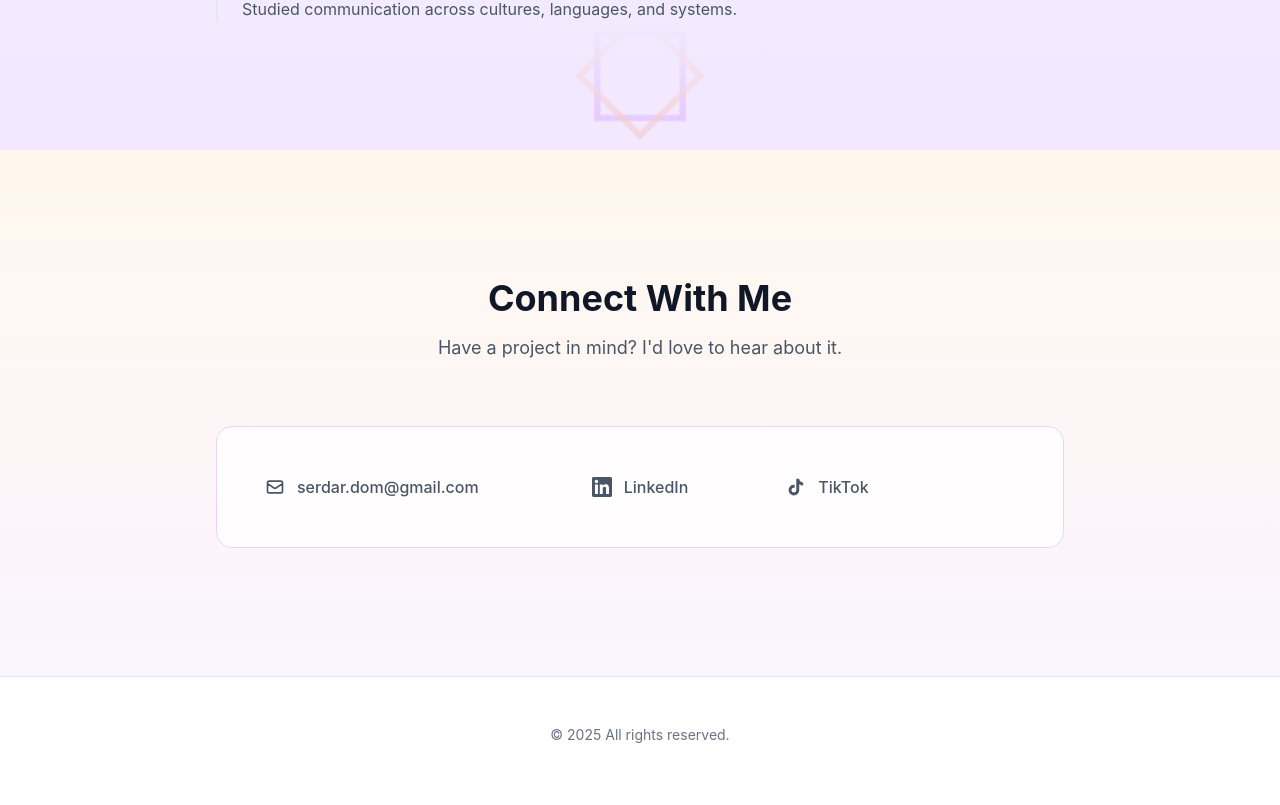
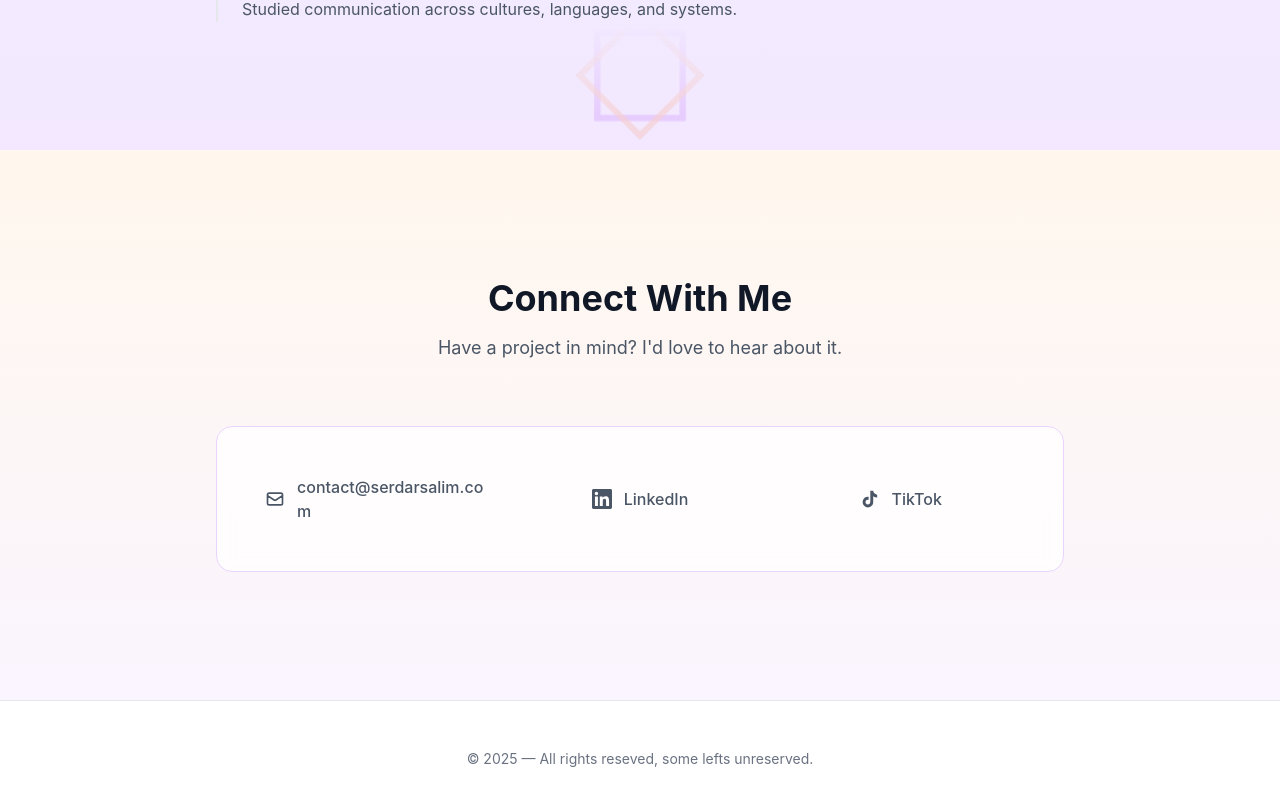
Before and after one commit to serdarsalim/serdarsalimhp, a Next.js app: page / in a window 1280 px wide. Shown: the part 2394-3199 px from the top of the page. Built offline with nearby package versions, Linux system fonts and the light colour scheme.

Commit message:
finished the portfolio

```diff
--- a/app/components/Contact.tsx
+++ b/app/components/Contact.tsx
@@ -19,13 +19,13 @@ export default function Contact() {
           <div className="flex flex-col md:grid md:grid-cols-3 gap-5 md:gap-8">
             {/* Email */}
             <a
-              href="mailto:serdar.dom@gmail.com"
-              className="group flex items-center justify-center md:justify-start gap-3 text-gray-600 hover:text-gray-900 transition-colors"
+              href="mailto:contact@serdarsalim.com"
+              className="group flex items-center justify-center md:justify-center gap-3 text-gray-600 hover:text-gray-900 transition-colors"
             >
               <svg className="w-5 h-5 flex-shrink-0" fill="none" stroke="currentColor" viewBox="0 0 24 24">
                 <path strokeLinecap="round" strokeLinejoin="round" strokeWidth={2} d="M3 8l7.89 5.26a2 2 0 002.22 0L21 8M5 19h14a2 2 0 002-2V7a2 2 0 00-2-2H5a2 2 0 00-2 2v10a2 2 0 002 2z" />
               </svg>
-              <span className="font-medium text-sm md:text-base break-all">serdar.dom@gmail.com</span>
+              <span className="font-medium text-sm md:text-base break-all">contact@serdarsalim.com</span>
             </a>
 
             {/* LinkedIn */}
@@ -46,7 +46,7 @@ export default function Contact() {
               href="https://tiktok.com/@salimspoke"
               target="_blank"
               rel="noopener noreferrer"
-              className="group flex items-center justify-center md:justify-start gap-3 text-gray-600 hover:text-gray-900 transition-colors"
+              className="group flex items-center justify-center md:justify-center gap-3 text-gray-600 hover:text-gray-900 transition-colors"
             >
               <svg className="w-5 h-5 flex-shrink-0" fill="currentColor" viewBox="0 0 24 24">
                 <path d="M19.59 6.69a4.83 4.83 0 0 1-3.77-4.25V2h-3.45v13.67a2.89 2.89 0 0 1-5.2 1.74 2.89 2.89 0 0 1 2.31-4.64 2.93 2.93 0 0 1 .88.13V9.4a6.84 6.84 0 0 0-1-.05A6.33 6.33 0 0 0 5 20.1a6.34 6.34 0 0 0 10.86-4.43v-7a8.16 8.16 0 0 0 4.77 1.52v-3.4a4.85 4.85 0 0 1-1-.1z"/>
--- a/app/page.tsx
+++ b/app/page.tsx
@@ -198,7 +198,7 @@ export default function Home() {
       <footer className="py-8 md:py-12 bg-white border-t border-gray-200">
         <div className="max-w-6xl mx-auto px-4 md:px-6 text-center">
           <p className="text-gray-500 text-xs md:text-sm">
-            © {new Date().getFullYear()} All rights reserved.
+            © {new Date().getFullYear()} — All rights reseved, some lefts unreserved.
           </p>
         </div>
       </footer>
```
